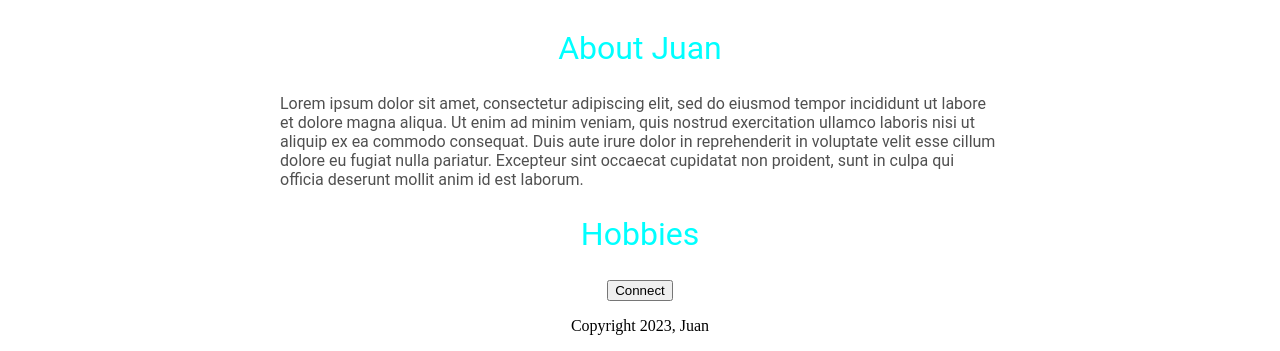
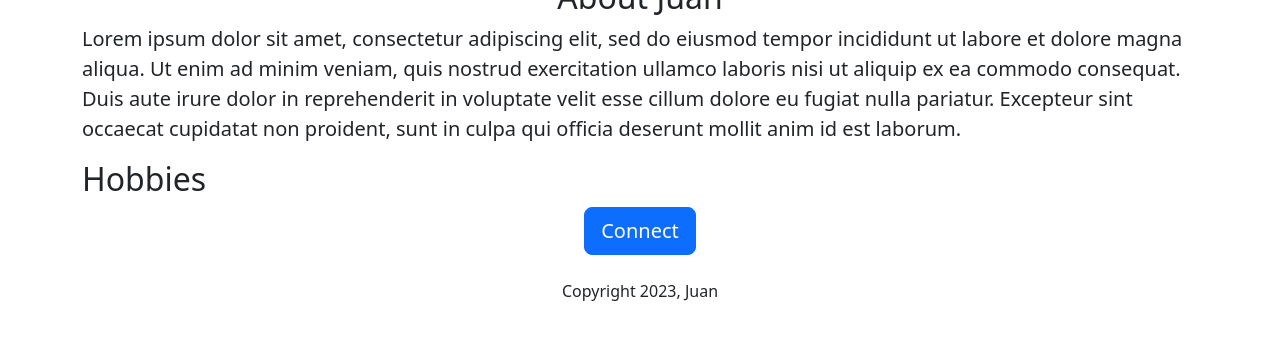
Before and after one commit to benjamindowns1/Data_driven_web_apps, a Flask app: template templates/home.html in a window 1280 px wide. Shown: the part 462-813 px from the top of the page. After the commit the page ends 763 px from the top, so only its background shows below. Run offline with Flask 3, Linux system fonts and the light colour scheme; the template is opened without the code that fills it, so the values that code supplies are empty.

Commit message:
used bootstrap for css

```diff
--- a/templates/home.html
+++ b/templates/home.html
@@ -3,47 +3,21 @@
 <head>
     <meta charset="UTF-8">
     <meta name="viewport" content="width=device-width, initial-scale=1.0">
+    <link href="https://cdn.jsdelivr.net/npm/bootstrap@5.3.2/dist/css/bootstrap.min.css" rel="stylesheet" integrity="sha384-T3c6CoIi6uLrA9TneNEoa7RxnatzjcDSCmG1MXxSR1GAsXEV/Dwwykc2MPK8M2HN" crossorigin="anonymous">
     <title>Juan's World</title>
     <style>
-        h1{
-            font-size: 40px;
-            font-family: Roboto;
-            font-weight: normal;
-            /* background-color: blueviolet; */
-            color: blueviolet;
-            text-align: center;
-
-        }
         #banner {
+            height: 360px;
             width: 100%;
-            height: 360px;
-            object-fit: cover;
-        }
-
-        h2 {
-            font-family: Roboto;
-            font-size: 32px;
-            color:aqua;
-            text-align: center;
-            font-weight: normal;
-        }
-
-        .bodytext {
-            font-family: Roboto;
-            color:rgb(80, 80, 80)
-        }
-        #container {
-            max-width: 720px;
-            margin: 0 auto 0 auto;
         }
     </style>
 </head>
 <body>
-    <div id ='container'>
-    <h1>Juan's World</h1>
-    <img id="banner"  src="http://172.23.4.220:5000/static/portfolio_img.jpg">
-    <h2>About Juan</h2>
-    <p class="bodytext">Lorem ipsum dolor sit amet, consectetur adipiscing elit,
+    <div class="container">
+    <h1  class="text-center">Juan's World</h1>
+    <img class="img-fluid" id="banner"   src="http://172.23.4.220:5000/static/portfolio_img.jpg">
+    <h2  class="text-center  mt-2 mt-4" >About Juan</h2>
+    <p class="lead">Lorem ipsum dolor sit amet, consectetur adipiscing elit,
         sed do eiusmod tempor incididunt ut labore et dolore magna aliqua.
         Ut enim ad minim veniam, quis nostrud exercitation ullamco laboris
         nisi ut aliquip ex ea commodo consequat. Duis aute irure dolor in
@@ -51,9 +25,9 @@
         Excepteur sint occaecat cupidatat non proident, sunt in culpa qui officia deserunt
         mollit anim id est laborum.</p>
         <h2>Hobbies</h2>
-        <div style="text-align: center;">
-            <button>Connect</button>
-            <p>Copyright 2023, Juan</p>
+        <div class="text-center">
+            <button  type="button" class="btn btn-primary btn-lg">Connect</button>
+            <p class="mt-4">Copyright 2023, Juan</p>
         </div>
         </div>
 </body>
```
